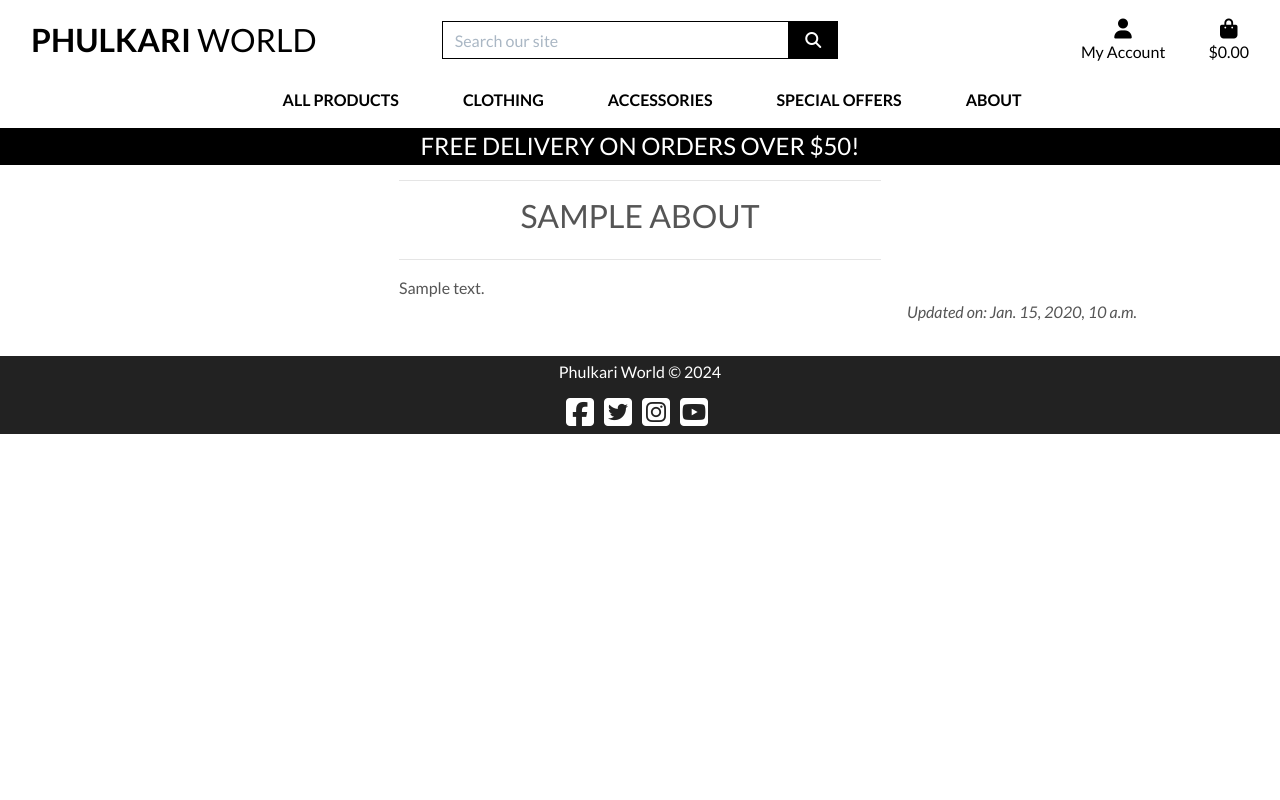
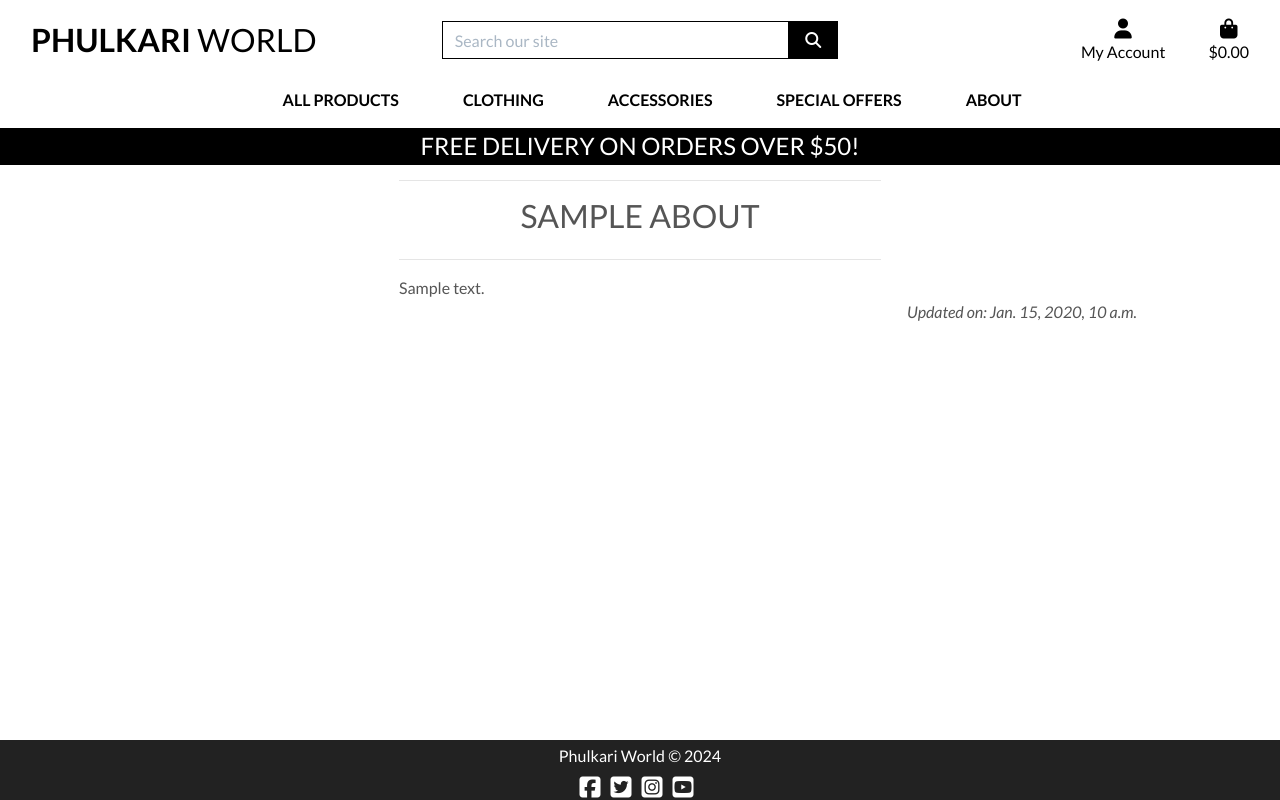
Before and after one commit to Sugandhi13/phulkari_world, a Django app: page /about/ in a window 1280 px wide. Run offline with Django 3.2, Linux system fonts and the light colour scheme; tables that the repository leaves empty hold one stand-in row (values such as "Sample post"); some libraries are stand-ins or nearby versions.

Commit message:
fixed issue with footer moving up and down on different screens

```diff
--- a/about/templates/about/about_us.html
+++ b/about/templates/about/about_us.html
@@ -11,7 +11,7 @@
 
 {% block content %}
     <div class="overlay"></div>
-    <div class="container">
+    <div class="container mb-2 pb-5">
         <div class="row justify-content-center">
             <div class="col-12 col-md-6">
                 <hr>
--- a/about/templates/about/add_faq.html
+++ b/about/templates/about/add_faq.html
@@ -11,7 +11,7 @@
 
 {% block content %}
     <div class="overlay"></div>
-    <div class="container">
+    <div class="container mb-2 pb-5">
         <div class="row justify-content-center">
             <div class="col-12 col-md-6">
                 <hr>
--- a/about/templates/about/contact.html
+++ b/about/templates/about/contact.html
@@ -11,7 +11,7 @@
 
 {% block content %}
     <div class="overlay"></div>
-    <div class="container">
+    <div class="container mb-2 pb-5">
         <div class="row justify-content-center">
             <div class="col-12 col-md-6">
                 <hr>
--- a/about/templates/about/edit_about_us.html
+++ b/about/templates/about/edit_about_us.html
@@ -11,7 +11,7 @@
 
 {% block content %}
     <div class="overlay"></div>
-    <div class="container">
+    <div class="container mb-2 pb-5">
         <div class="row justify-content-center">
             <div class="col-12 col-md-6">
                 <hr>
--- a/about/templates/about/edit_faq.html
+++ b/about/templates/about/edit_faq.html
@@ -11,7 +11,7 @@
 
 {% block content %}
     <div class="overlay"></div>
-    <div class="container">
+    <div class="container mb-2 pb-5">
         <div class="row justify-content-center">
             <div class="col-12 col-md-6">
                 <hr>
--- a/about/templates/about/faq.html
+++ b/about/templates/about/faq.html
@@ -11,7 +11,7 @@
 
 {% block content %}
     <div class="overlay"></div>
-    <div class="container">
+    <div class="container mb-2 pb-5">
         <div class="row justify-content-center">
             <div class="col-12 col-md-6">
                 <hr>
--- a/bag/templates/bag/bag.html
+++ b/bag/templates/bag/bag.html
@@ -12,7 +12,7 @@
 
 {% block content %}
     <div class="overlay"></div>
-    <div class="container mb-2">
+    <div class="container mb-2 pb-5">
         <div class="row">
             <div class="col">
                 <hr>
--- a/checkout/templates/checkout/checkout.html
+++ b/checkout/templates/checkout/checkout.html
@@ -16,7 +16,7 @@
 
 {% block content %}
     <div class="overlay"></div>
-    <div class="container">
+    <div class="container mb-2 pb-5">
         <div class="row">
             <div class="col">
                 <hr>
--- a/checkout/templates/checkout/checkout_success.html
+++ b/checkout/templates/checkout/checkout_success.html
@@ -15,7 +15,7 @@
 
 {% block content %}
     <div class="overlay"></div>
-    <div class="container">
+    <div class="container mb-2 pb-5">
         <div class="row">
             <div class="col">
                 <hr>
--- a/newsletter/static/newsletter/css/newsletter.css
+++ b/newsletter/static/newsletter/css/newsletter.css
@@ -1,7 +1,6 @@
 /* Mailchimp CSS */
 #mc_embed_signup {
     background: #fff;
-    false;
     clear: left;
     font: 14px Lato;
 }
--- a/newsletter/templates/newsletter/newsletter-subscribe.html
+++ b/newsletter/templates/newsletter/newsletter-subscribe.html
@@ -16,7 +16,7 @@
 
 {% block content %}
     <div class="overlay"></div>
-    <div class="container">
+    <div class="container mb-2 pb-5">
         <div class="row justify-content-center">
             <div class="col-12 col-md-6">
                 <hr>
--- a/products/templates/products/add_product.html
+++ b/products/templates/products/add_product.html
@@ -11,7 +11,7 @@
 
 {% block content %}
     <div class="overlay"></div>
-    <div class="container">
+    <div class="container mb-2 pb-5">
         <div class="row justify-content-center">
             <div class="col-12 col-md-6">
                 <hr>
--- a/products/templates/products/edit_product.html
+++ b/products/templates/products/edit_product.html
@@ -11,7 +11,7 @@
 
 {% block content %}
     <div class="overlay"></div>
-    <div class="container">
+    <div class="container mb-2 pb-5">
         <div class="row justify-content-center">
             <div class="col-12 col-md-6">
                 <hr>
--- a/products/templates/products/product_detail.html
+++ b/products/templates/products/product_detail.html
@@ -11,7 +11,7 @@
 
 {% block content %}
     <div class="overlay"></div>
-    <div class="container-fluid">
+    <div class="container-fluid mb-2 pb-5">
         <div class="row">
             <div class="col-12 col-md-6 col-lg-4 offset-lg-2">
                 <div class="image-container my-5">
--- a/products/templates/products/products.html
+++ b/products/templates/products/products.html
@@ -11,7 +11,7 @@
 
 {% block content %}
     <div class="overlay"></div>
-    <div class="container-fluid">
+    <div class="container-fluid mb-2 pb-5">
         <div class="row">
             <div class="col text-center mt-3">
                 <h2 class="logo-font">Products</h2>
--- a/profiles/templates/profiles/profile.html
+++ b/profiles/templates/profiles/profile.html
@@ -15,7 +15,7 @@
 
 {% block content %}
     <div class="overlay"></div>
-    <div class="container">
+    <div class="container mb-2 pb-5">
         <div class="row">
             <div class="col">
                 <hr>
--- a/static/css/base.css
+++ b/static/css/base.css
@@ -268,13 +268,13 @@ input[name='q']::placeholder {
 /* Footer elements */
 
 .footer {
-    margin-top: auto;
     width: 100%;
     text-align: center;
     bottom: 0;
-    color:#fff;
+    color: #fff;
     background-color: #222;
-    position: sticky;
+    position: fixed; /* Change to fixed */
+    height: 60px; /* Adjust the height as needed */
 }
 
 /* Social icons */
@@ -282,16 +282,21 @@ input[name='q']::placeholder {
     display: flex;
     justify-content: center;
     align-items: center;
-    margin-top: 10px;
+    margin-top: 5px;
     color:#fff;
 }
 
 /* Style each social media icon */
 .social-icons i {
-    font-size: 32px;
+    font-size: 24px;
     margin-right: 10px;
     padding: 5%;
     color: #fff;;
+}
+
+/* Add padding to the bottom of the content */
+#container {
+    padding-bottom: 60px; /* Same height as the footer */
 }
 
 /* -------------------------------- Media Queries */
```
